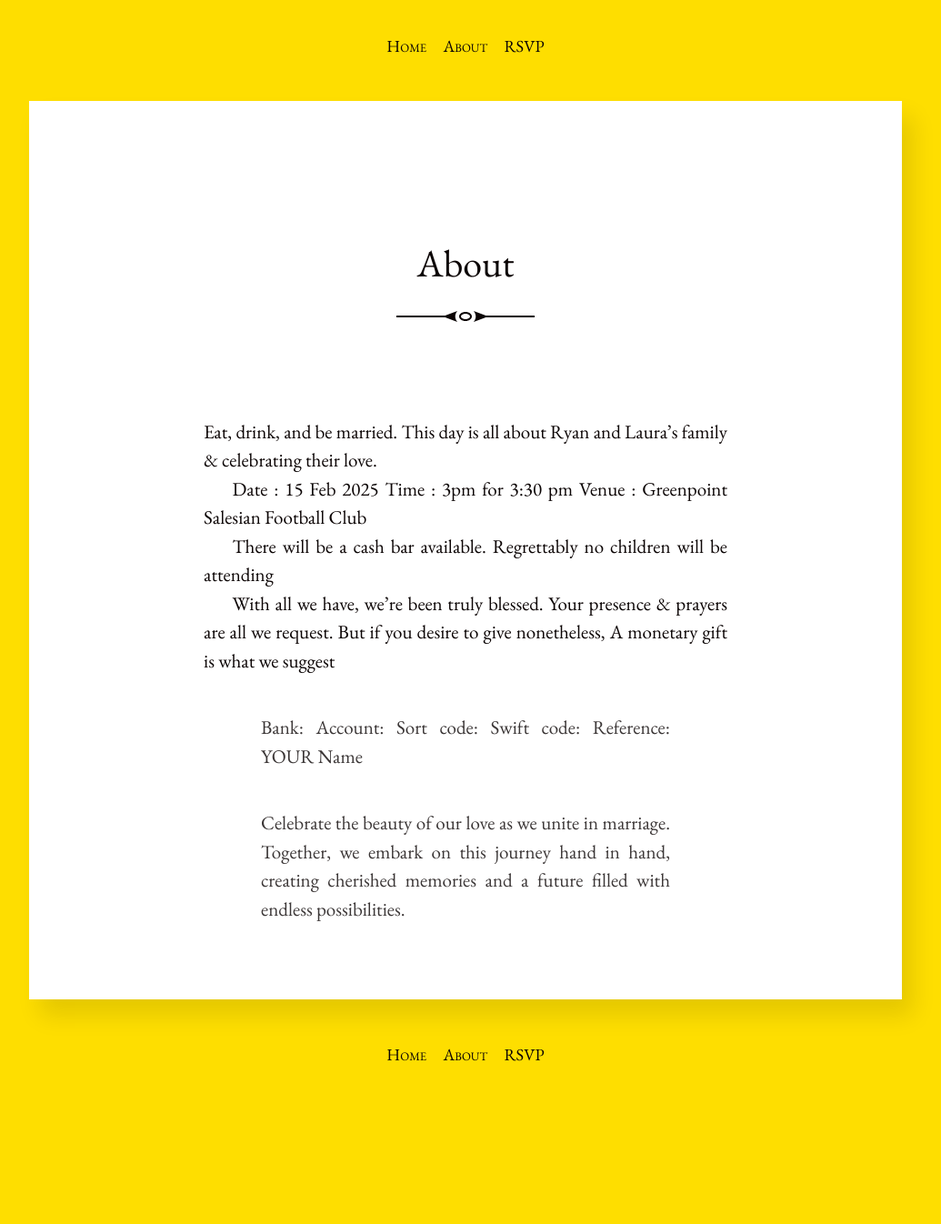
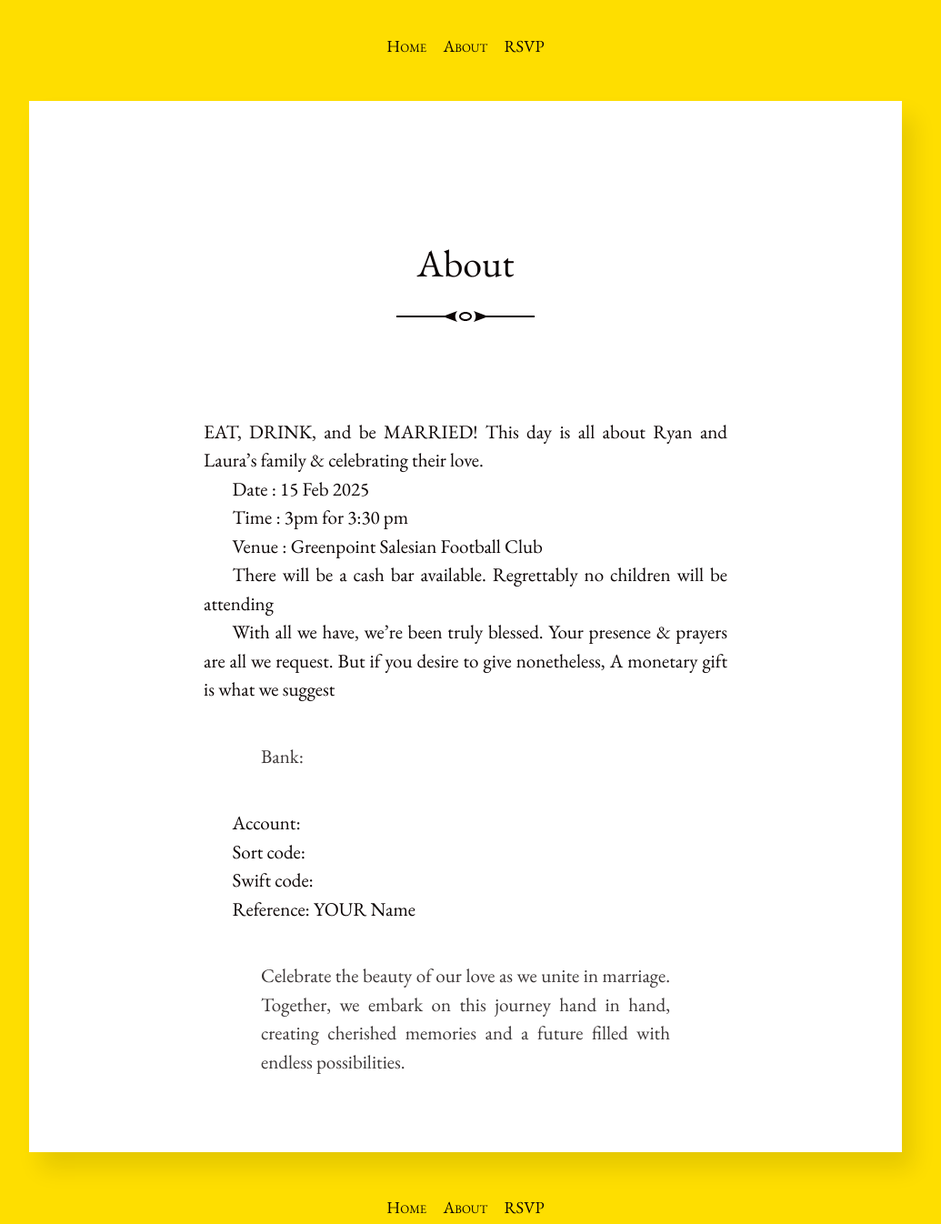
Before and after one commit to PoveyCelebration/PoveyCelebration.github.io, a Jekyll site: the page built from hitchens/about.md, in a window 1280 px wide. Shown: the whole page at 91% size, without its empty margins (128-1163 px from the left). Built offline with Jekyll 4.4.1, drawn with Linux system fonts in a browser that asks for light colours; before the commit the page ends 1178 px from its top, so only the background shows below that.

```diff
--- a/hitchens/about.md
+++ b/hitchens/about.md
@@ -2,12 +2,15 @@
 layout: post
 title: About
 ---
-Eat, drink, and be married.
+EAT, DRINK, and be MARRIED!
 This day is all about Ryan and Laura's family & celebrating their love.
 
 Date : 15 Feb 2025
+
 Time : 3pm for 3:30 pm
+
 Venue : Greenpoint Salesian Football Club
+
 
 There will be a cash bar available.
 Regrettably no children will be attending
@@ -18,9 +21,13 @@ But if you desire to give nonetheless,
 A monetary gift is what we suggest
 
 >Bank:
+
 Account:
+
 Sort code:
+
 Swift code:
+
 Reference: YOUR Name
 
 >Celebrate the beauty of our love as we unite in marriage. Together, we embark on this journey hand in hand, creating cherished memories and a future filled with endless possibilities.
```
